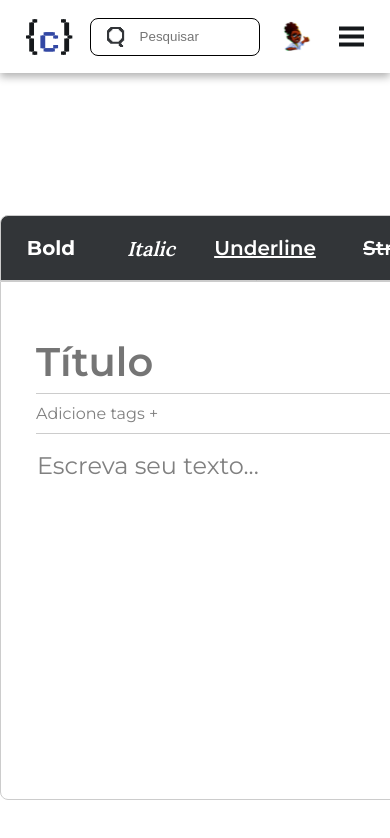
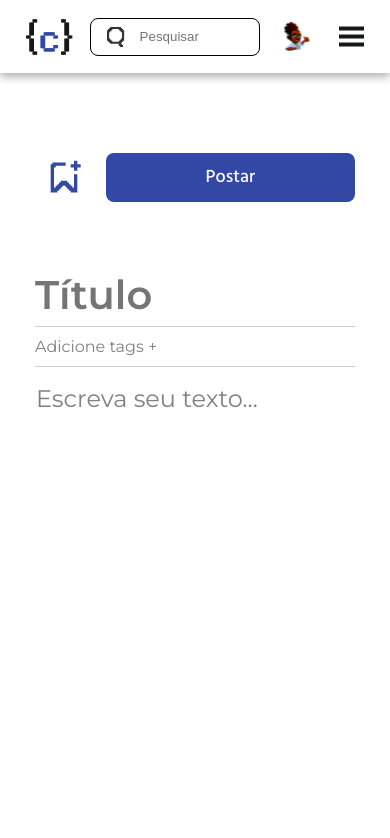
Before and after one commit to code-trouble/SD.Code-Trouble.Frontend, a React (Vite) app: page / in a window 390 px wide. Shown: the top 838 px of the page. Built offline with nearby package versions, Linux system fonts and the light colour scheme.

Commit message:
styling: kept styling the postwriter, did several changes

```diff
--- a/src/styles/sass/components/PostWriter/_postWriter.scss
+++ b/src/styles/sass/components/PostWriter/_postWriter.scss
@@ -1,6 +1,7 @@
+
 .postWriter-container {
     width: 67em;
-    margin: 80px auto;
+    margin: 80px auto 0px auto;
     position: relative;
 
     .submitArea {
@@ -14,10 +15,13 @@
         }
     }
 
+    .ql-toolbar.ql-snow {
+        border: none!important;
+    }
+
     .ql-toolbar.ql-snow .ql-formats {
         margin-right: 0px;
     }
-
     .ql-formats button::after {
         content: none !important;
     }
@@ -63,12 +67,6 @@
                 font-family: $montserratFont;
                 height: 64px;
             }
-            button:hover {
-                cursor: pointer;
-                background-color: rgba(217, 217, 217, 0.1);
-                color: white;
-            }
-
             button:hover {
                 cursor: pointer;
                 background-color: rgba(217, 217, 217, 0.1);
@@ -181,32 +179,6 @@
         flex-direction: column;
         position: relative;
 
-        ::-webkit-scrollbar {
-            width: 12px;
-        }
-
-        ::-webkit-scrollbar-thumb {
-            background-color: $onyx;
-            border-radius: 12px;
-            border: none ;
-        }
-
-        ::-webkit-scrollbar-track {
-            background-color: #f5f5f5;
-            border-radius: 12px;
-            margin: 0;
-        }
-
-        ::-webkit-scrollbar-button {
-            display: none;
-        }
-
-        ::-webkit-scrollbar-corner {
-            background-color: transparent;
-        }
-
-        scrollbar-color: $onyx #C9C9C9;
-        scrollbar-width: thin;
     }
 
     .editor-title {
@@ -372,3 +344,198 @@
 
 
 }
+
+
+@media (max-width: 1200px) {
+    .postWriter-container {
+        display: flex;
+        flex-direction: column;
+        width: 100%;
+
+
+        .submitArea {
+            order: -1;
+            padding: 0px 35px;
+        }
+
+        .editor-container {
+            order: -1;
+            border: none;
+
+        }
+
+        .editor-form {
+            height: 100vh;
+        }
+
+        .ql-toolbar {
+            border-top-left-radius: 0px;
+            border-top-right-radius: 0px;
+            order: 2;
+            width: 100%;
+            display: flex;
+
+            align-items: center;
+            height: auto;
+            justify-content: space-between;
+            transition: bottom 0.3s ease;
+
+
+            .ql-formats {
+                display: flex;
+                justify-content: space-around;
+                gap: 20px;
+                .ql-bold {
+                    width: fit-content;
+                    padding-left: 20px;
+                }
+
+                .ql-italic {
+                    width: fit-content;
+                }
+
+                .ql-underline {
+                    width: fit-content;
+                }
+
+                .ql-strike {
+                    width: fit-content;
+                }
+            }
+
+            .ql-image,
+            .ql-video,
+            .ql-link {
+                width: fit-content;
+            }
+
+            .ql-code-block {
+                width: fit-content;
+            }
+
+
+            .ql-list[value="bullet"],
+            .ql-list[value="ordered"] {
+                width: fit-content;
+            }
+
+        }
+    }
+}
+
+
+
+@media (max-width: 1000px) {
+
+
+    .postWriter-container {
+
+        .ql-toolbar {
+            border-top-left-radius: 0px;
+            border-top-right-radius: 0px;
+            order: 2;
+            width: 100%;
+            display: flex;
+
+            align-items: center;
+            height: auto;
+            justify-content: space-between;
+
+
+            .ql-formats {
+                display: flex;
+                justify-content: space-around;
+                gap: 10px;
+
+                button {
+                    height: 58px;
+                }
+            }
+        }
+    }
+}
+
+
+@media (max-width: 700px) {
+    .postWriter-container {
+
+        .ql-toolbar {
+            border-top-left-radius: 0px;
+            border-top-right-radius: 0px;
+            order: 2;
+            width: 100%;
+            display: flex;
+
+            align-items: center;
+            height: auto;
+            justify-content: space-between;
+
+            .separator {
+                margin-left: 10px;
+                margin-right: 10px;
+            }
+            .ql-formats {
+                display: flex;
+                justify-content: space-around;
+                gap: 5px;
+
+                button {
+                    font-size: 14px;
+                }
+
+            }
+        }
+    }
+}
+
+
+@media (max-width: 550px) {
+    .postWriter-container {
+
+        .ql-toolbar {
+            border-top-left-radius: 0px;
+            border-top-right-radius: 0px;
+            order: 2;
+            width: 100%;
+            display: flex;
+            align-items: center;
+            height: auto;
+            justify-content: space-between;
+
+
+            .separator {
+                margin-left: 10px;
+                margin-right: 10px;
+
+            }
+
+
+
+            .ql-formats {
+                display: flex;
+                justify-content: space-around;
+                gap: 5px;
+
+                img {
+                    width: 20px;
+                    height: 15px;
+                }
+
+                button {
+                    font-size: 14px;
+                    flex-wrap: wrap;
+                }
+
+                .ql-list[value="bullet"],
+                .ql-list[value="ordered"] {
+                    img {
+                        width: 18px;
+                        height: 13px;
+                    }
+                }
+
+
+            }
+        }
+    }
+}
```
